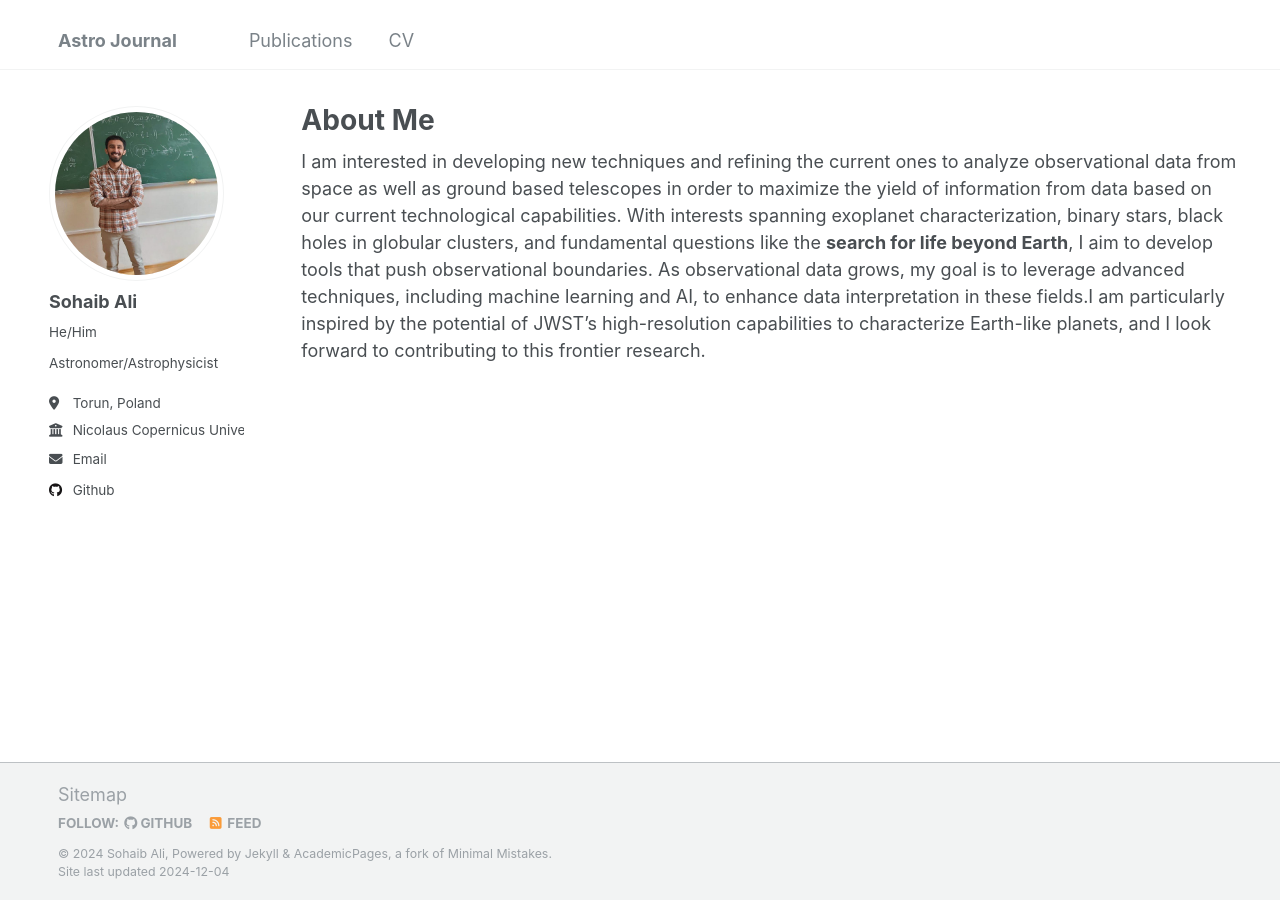
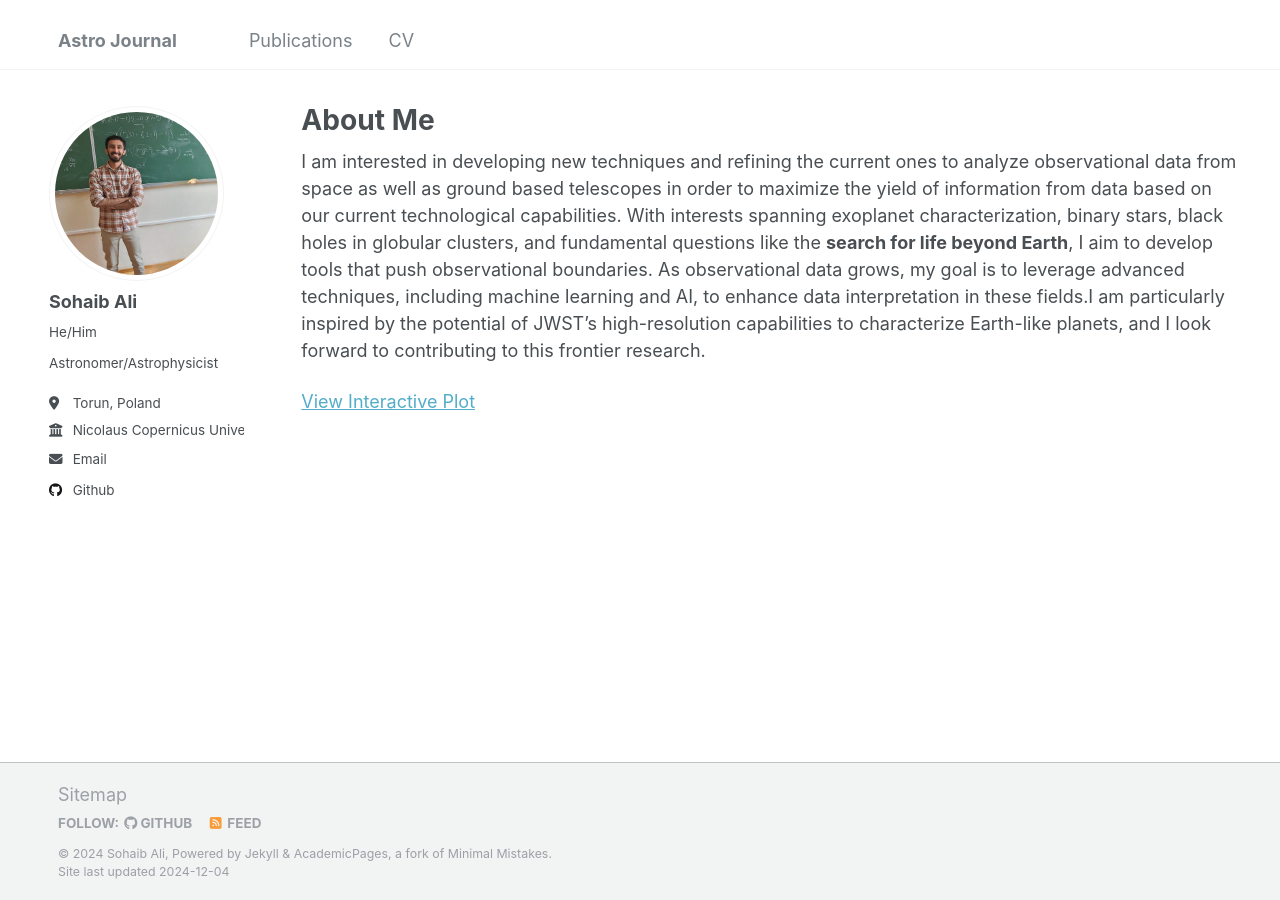
Before and after one commit to nebula-navigator/nebula-navigator.github.io, a Jekyll site: the page built from _pages/about.md, in a window 1280 px wide. Built offline with Jekyll 4.4.1, drawn with Linux system fonts in a browser that asks for light colours.

Commit message:
Update about.md

```diff
--- a/_pages/about.md
+++ b/_pages/about.md
@@ -18,3 +18,5 @@ characterize Earth-like planets, and I look forward to contributing to this fron
 Create content & metadata
 ------
 For site content, there is one markdown file for each type of content, which are stored in directories like _publications, _talks, _posts, _teaching, or _pages. For example, each talk is a markdown file in the [_talks directory](https://github.com/academicpages/academicpages.github.io/tree/master/_talks). At the top of each markdown file is structured data in YAML about the talk, which the theme will parse to do lots of cool stuff. The same structured data about a talk is used to generate the list of talks on the [Talks page](https://academicpages.github.io/talks), each [individual page](https://academicpages.github.io/talks/2012-03-01-talk-1) for specific talks, the talks section for the [CV page](https://academicpages.github.io/cv), and the [map of places you've given a talk](https://academicpages.github.io/talkmap.html) (if you run this [python file](https://github.com/academicpages/academicpages.github.io/blob/master/talkmap.py) or [Jupyter notebook](https://github.com/academicpages/academicpages.github.io/blob/master/talkmap.ipynb), which creates the HTML for the map based on the contents of the _talks directory). -->
+
+[View Interactive Plot](/images/scatter_plot.html)
```
